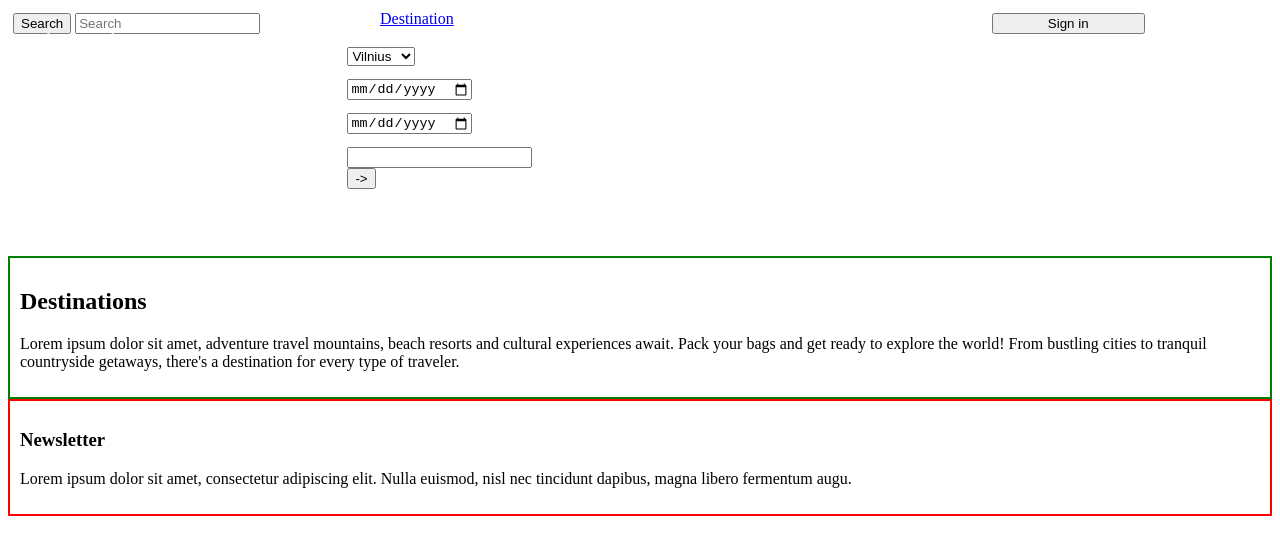
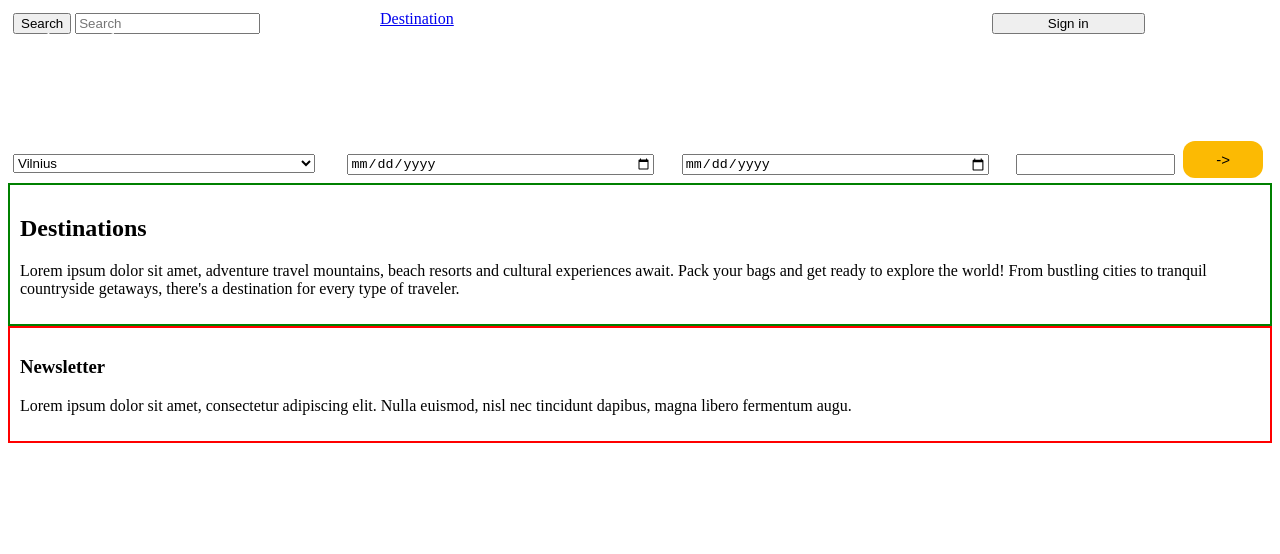
Before and after one commit to vytautasval/Landing-page, a plain HTML site: page main.html in a window 1280 px wide. Drawn offline with Linux system fonts and the light colour scheme.

Commit message:
Second commit

```diff
--- a/main.html
+++ b/main.html
@@ -22,7 +22,7 @@
                 <h1>Book your next <br>destination</h1>
                 </div>
 
-                <form id="destination-form">
+                <form class="destination-form">
                     <div id="destination">
                         <label for name="destination">Destination</label><br>
                         <select name="destination" id="destination">
--- a/styles.css
+++ b/styles.css
@@ -2,7 +2,7 @@
     display: grid;
     grid-gap: 0px;
     grid-template-rows: 1fr 0.75fr 0.25fr;
-    grid-template-columns: 1;
+    grid-template-columns: 1fr;
     font-size: 16px;
 
 
@@ -19,6 +19,7 @@ header {
     padding: 5px;
     color: white;
     font-family: Montserrat;
+    align-items: center;
     grid-row: 1/2;
     line-height: 0.8;
     grid-template-areas:
@@ -30,7 +31,7 @@ header {
     display: grid;
     grid-template-areas:
     "search-button search-field destination-link sign-in-button";
-    grid-template-rows: 1;
+    grid-template-rows: 1fr;
     grid-template-columns: 0.6fr 1fr 0.25fr 0.2fr;
 }
 
@@ -39,11 +40,50 @@ header {
     display: grid;
     grid-template-areas:
     "intro-text intro-text intro-text intro-text intro-text"
-    "destination from to guests submit";
-    grid-template-rows: 0.6fr 0.4fr;
+    "destination-form destination-form destination-form destination-form destination-form destination-form destination-form";
+
+}
+
+.destination-form {
+    display: grid;
     grid-template-columns: 1fr 1fr 1fr 0.5fr 0.25fr;
 }
+#intro-text {
+    grid-area: 1/1/1/-1;
+}
+#destination {
+    grid-area: 2/1/2/2;
+    width: 95%
+}
+#from {
+    grid-area: 2/2/2/3;
+    width: 95%
+}
+#to {
+    grid-area: 2/3/2/4;
+    width: 95%
+}
+#guests {
+    grid-area: 2/4/2/5;
+    width: 95%
+}
+#submit {
+    grid-area: 2/5/2/5;
+    width: 95%;
+    background-color: #fcba03;
+    border-radius: 12px;
+    border: none;
+    padding: 10px 10px;
+    cursor: pointer;
+    font-size: 15px;
 
+}
+button:hover {background-color: #f2b200}
+
+button:active {
+  background-color: #f2b200;
+  transform: translateX(4px);
+}
 
 
 section {
```
